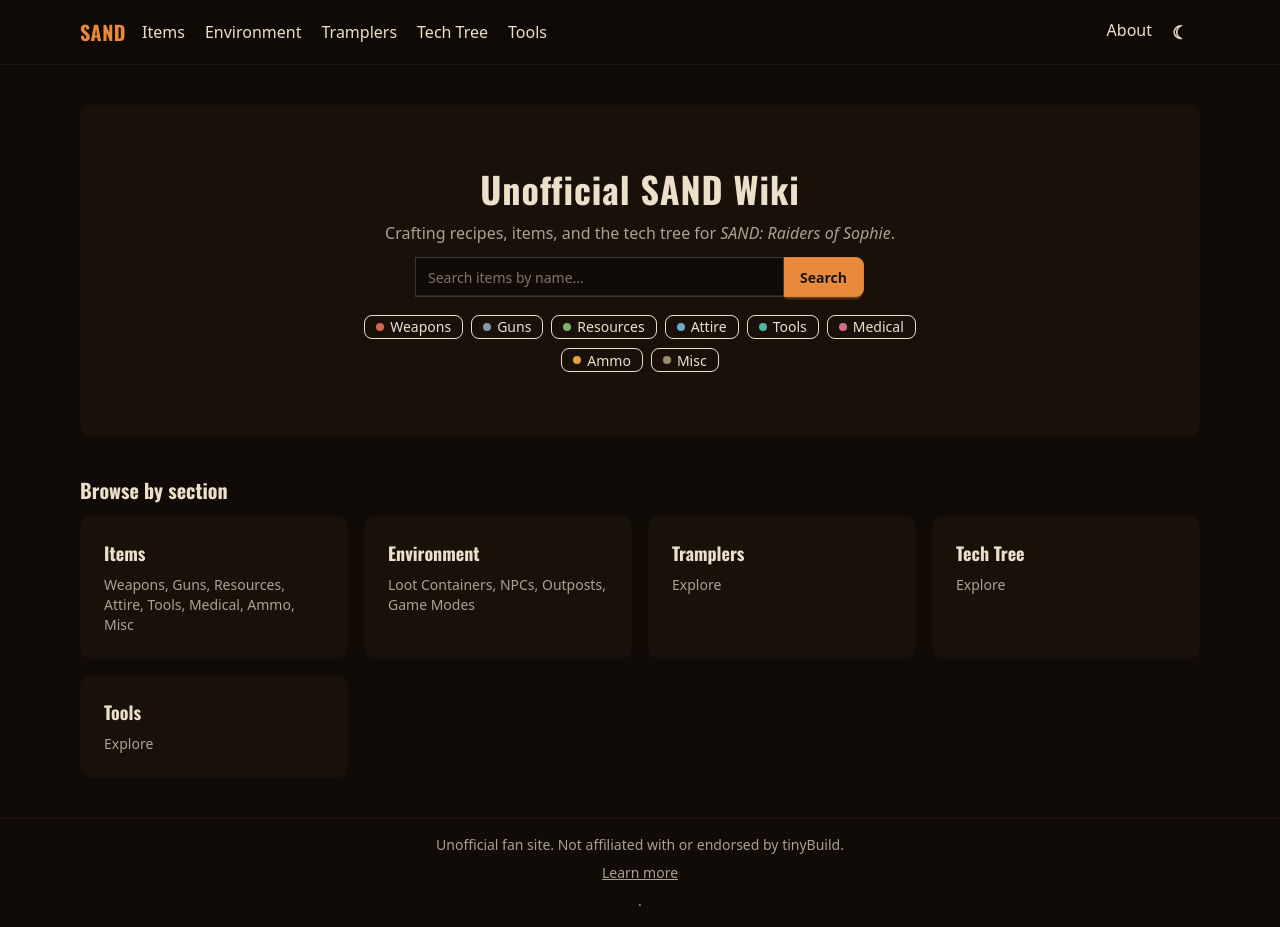
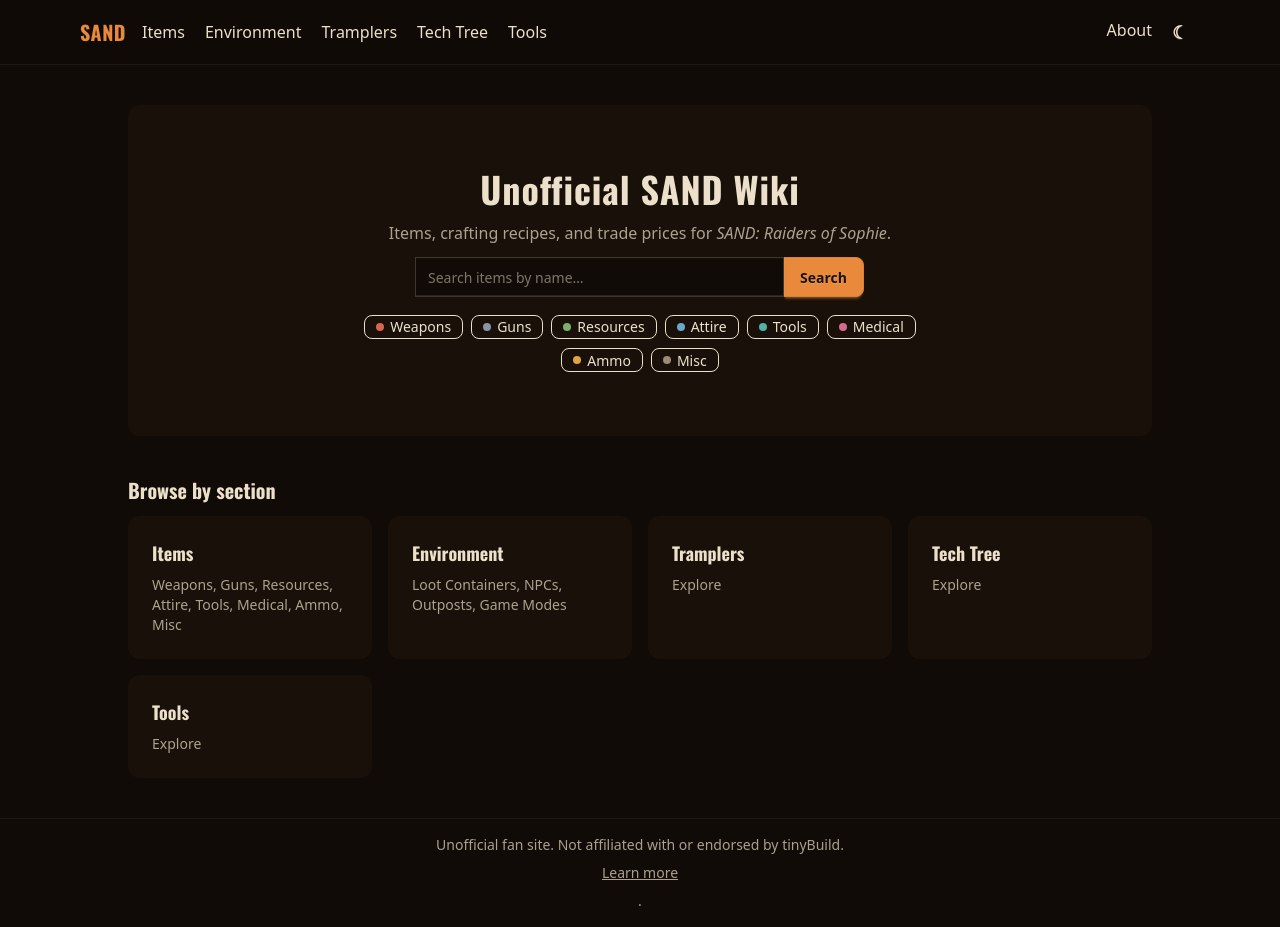
Before and after one commit to Baal-Marduk/Sand-wiki, a Next.js app in the folder sand-wiki/: page / in a window 1280 px wide. Built offline with nearby package versions, Linux system fonts and the light colour scheme.

Commit message:
feat: rework home hero width and copy

```diff
--- a/sand-wiki/src/app/page.tsx
+++ b/sand-wiki/src/app/page.tsx
@@ -4,7 +4,7 @@
 
 export default function HomePage() {
   return (
-    <div className="space-y-10 py-6">
+    <div className="max-w-5xl mx-auto space-y-10 py-6">
       <section className="hero rounded-box bg-base-200 py-12">
         <div className="hero-content text-center">
           <div className="max-w-xl">
@@ -12,7 +12,7 @@
               Unofficial SAND Wiki
             </h1>
             <p className="py-3 text-base-content/70">
-              Crafting recipes, items, and the tech tree for{" "}
+              Items, crafting recipes, and trade prices for{" "}
               <em>SAND: Raiders of Sophie</em>.
             </p>
             <form action="/items" method="get" role="search" className="join w-full max-w-md mx-auto">
```
